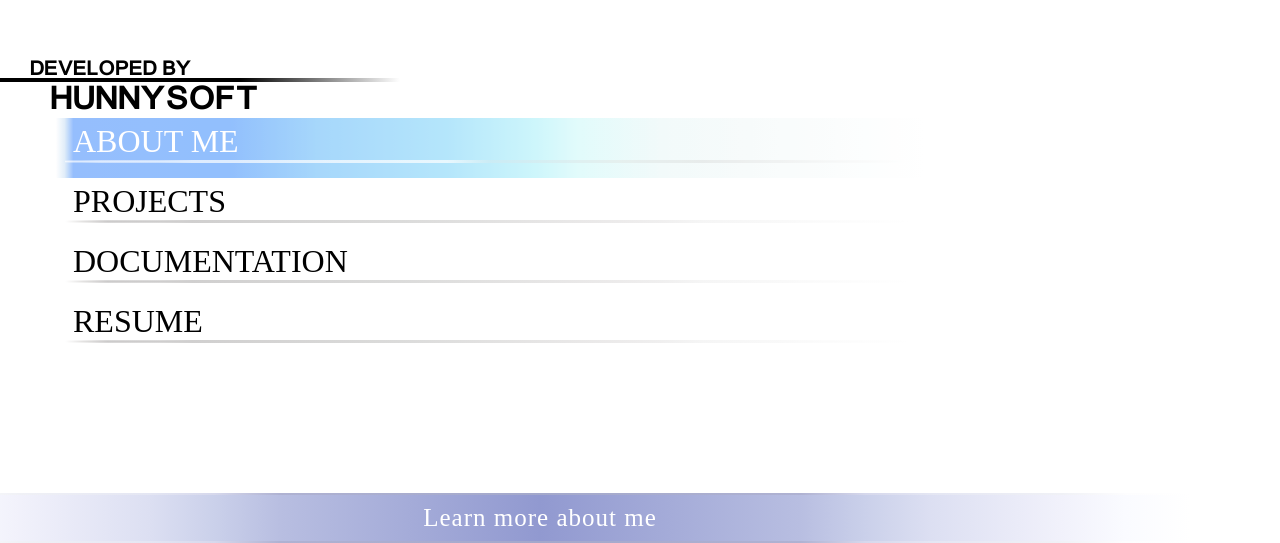
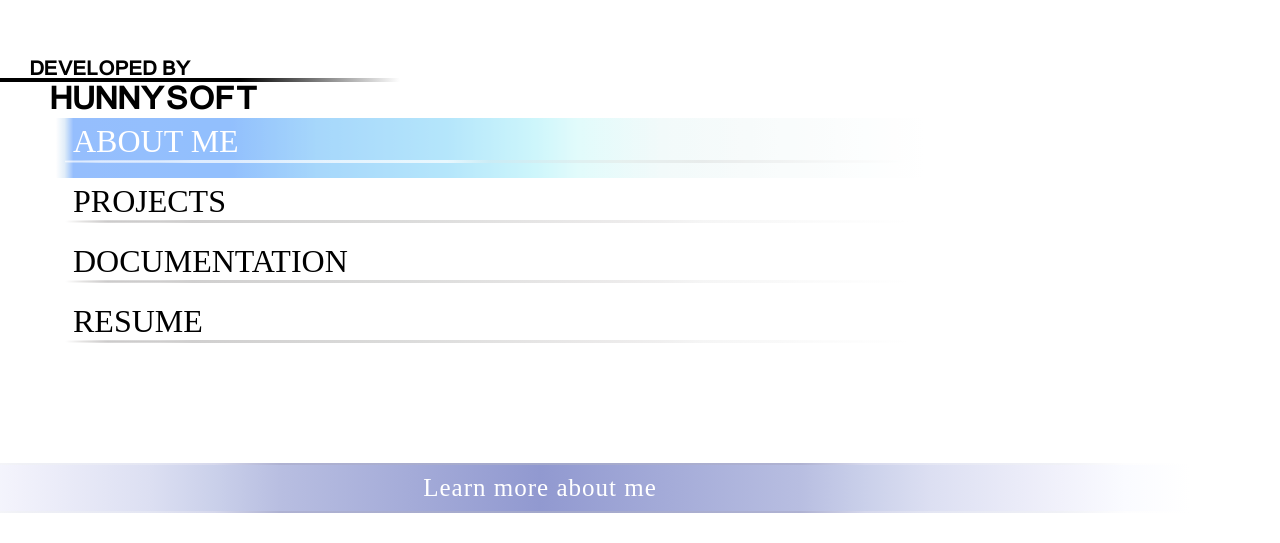
Before and after one commit to KianCodes/kian.codes, a Next.js app in the folder site/: page /khtest in a window 1280 px wide. Shown: the part 262-805 px from the top of the page. Built offline with nearby package versions, Linux system fonts and the light colour scheme; a web font is replaced by a local one.

Commit message:
Repositioned Description box

```diff
--- a/site/styles/kh.module.scss
+++ b/site/styles/kh.module.scss
@@ -93,7 +93,7 @@
   justify-content: center;
   align-items: center;
   position: relative;
-  top: 260px;
+  top: 230px;
   width: 1300px;
   right: 100px;
   height: 50px;
```
